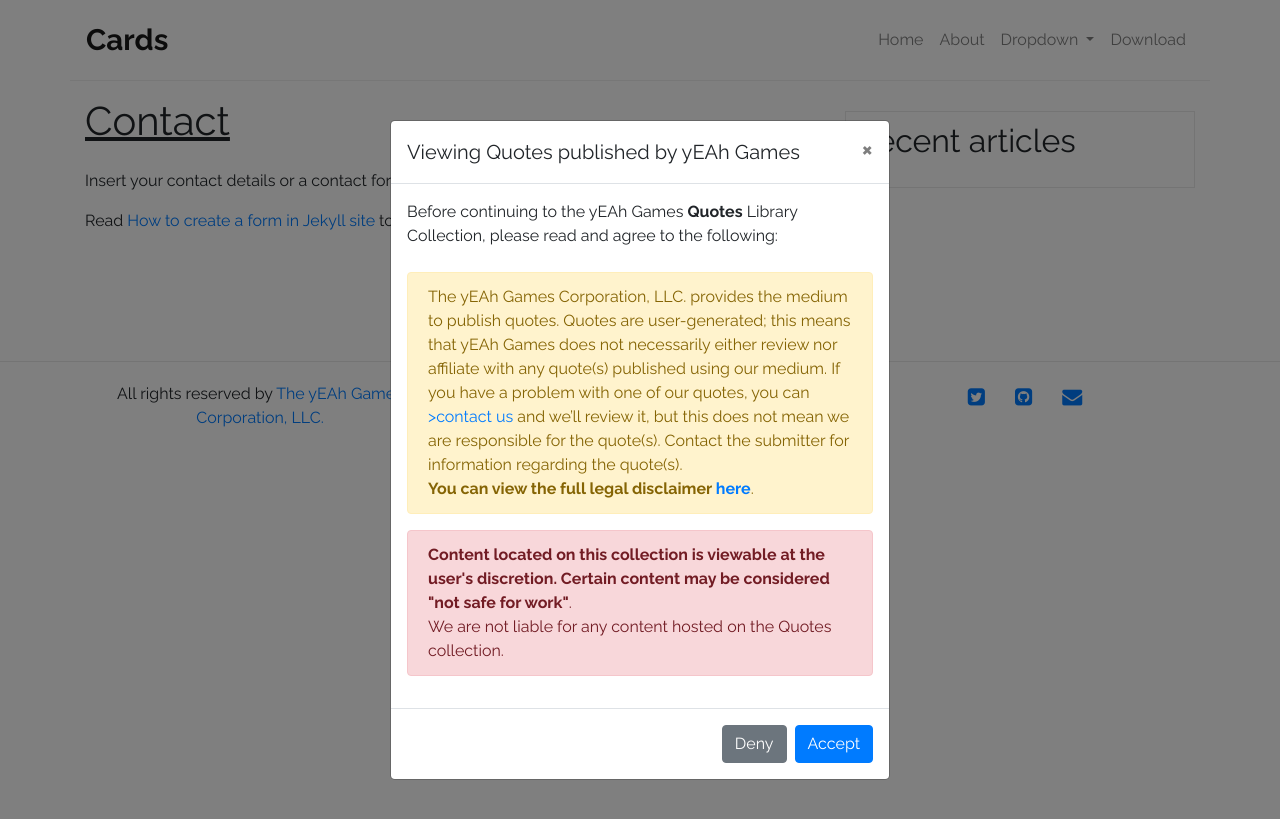
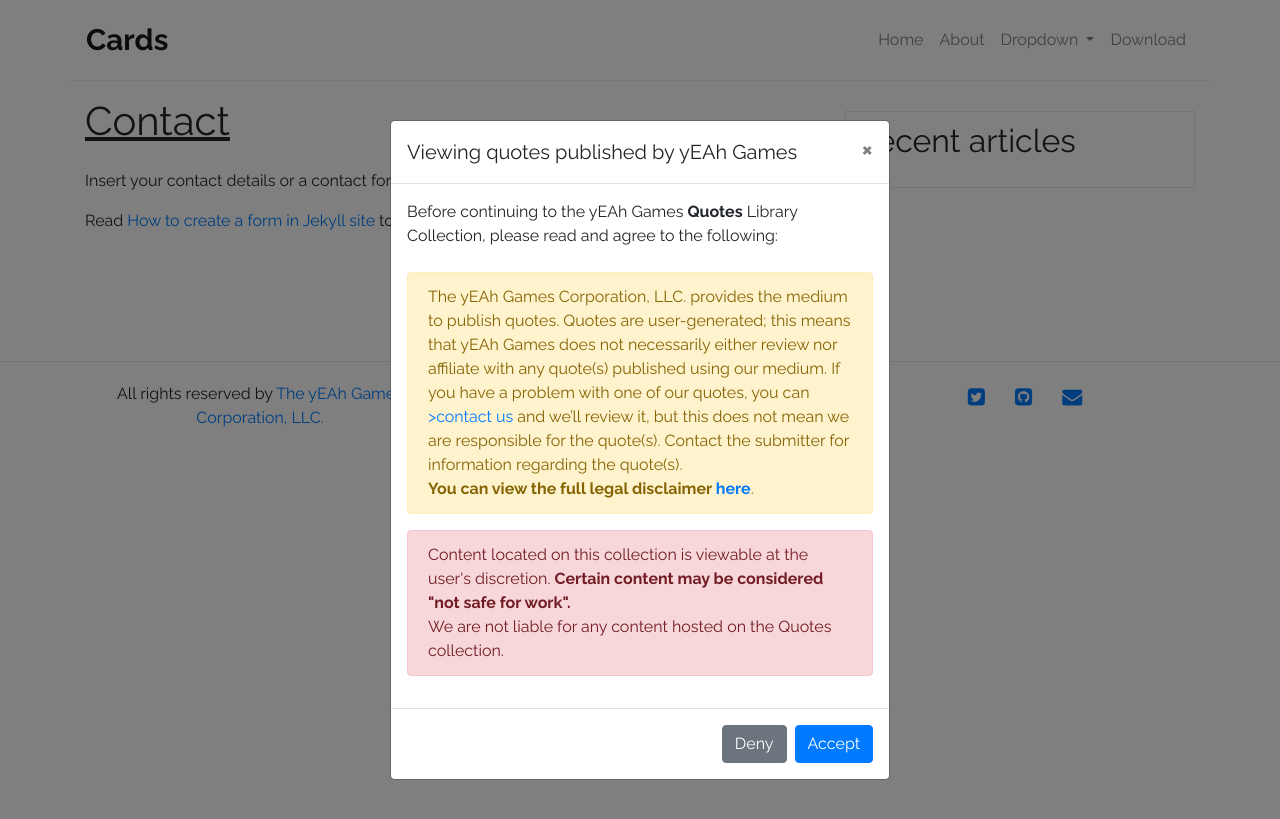
Before and after one commit to yEAh-Games/legacy-ps, a Jekyll site: the page built from contact.md, in a window 1280 px wide. Shown: the top 819 px of the page. Built offline with Jekyll 4.4.1, drawn with Linux system fonts in a browser that asks for light colours.

Commit message:
bug fixes

```diff
--- a/_includes/navigation.html
+++ b/_includes/navigation.html
@@ -13,7 +13,7 @@
   <div class="modal-dialog modal-dialog-centered" role="document">
     <div class="modal-content">
       <div class="modal-header">
-        <h5 class="modal-title" id="exampleModalLongTitle">Viewing Quotes published by yEAh Games</h5>
+        <h5 class="modal-title" id="exampleModalLongTitle">Viewing quotes published by yEAh Games</h5>
         <button type="button" class="close" data-dismiss="modal" aria-label="Close">
           <span aria-hidden="true">&times;</span>
         </button>
@@ -26,7 +26,7 @@
           The yEAh Games Corporation, LLC. provides the medium to publish quotes. Quotes are user-generated; this means that yEAh Games does not necessarily either review nor affiliate with any quote(s) published using our medium. If you have a problem with one of our quotes, you can <a href="https://yeahgames.net/contact">>contact us</a> and we’ll review it, but this does not mean we are responsible for the quote(s). Contact the submitter for information regarding the quote(s). <br><b>You can view the full legal disclaimer <a href="https://library.yeahgames.net/posts/quote-disclaimer">here</a></b>.
         </div>
         <div class="alert alert-danger" role="alert">
-          <b>Content located on this collection is viewable at the user's discretion. Certain content may be considered "not safe for work"</b>.<br> We are not liable for any content hosted on the Quotes collection.
+          Content located on this collection is viewable at the user's discretion. <b>Certain content may be considered "not safe for work".</b><br> We are not liable for any content hosted on the Quotes collection.
         </div>
       </div>
       <div class="modal-footer">
--- a/index.html
+++ b/index.html
@@ -13,7 +13,7 @@ layout: default
             {% if post.image %}
             <style>
               .box {
-                width: 95%;
+                width: 100%;
                 height: 95%;
               }
               img {
```
